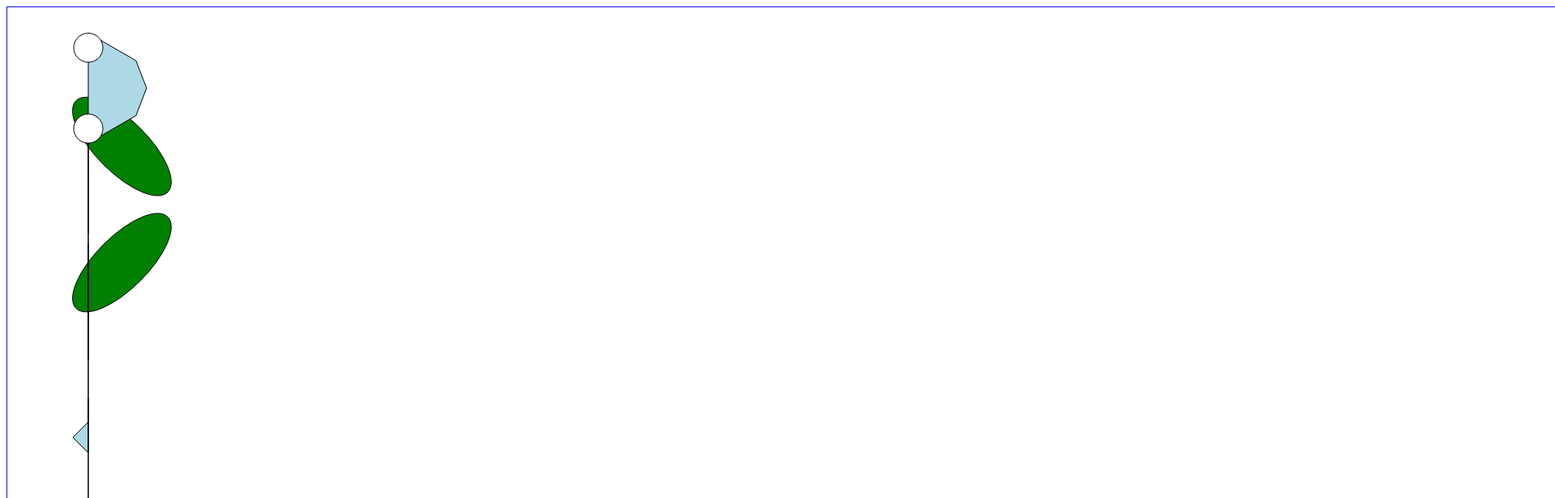
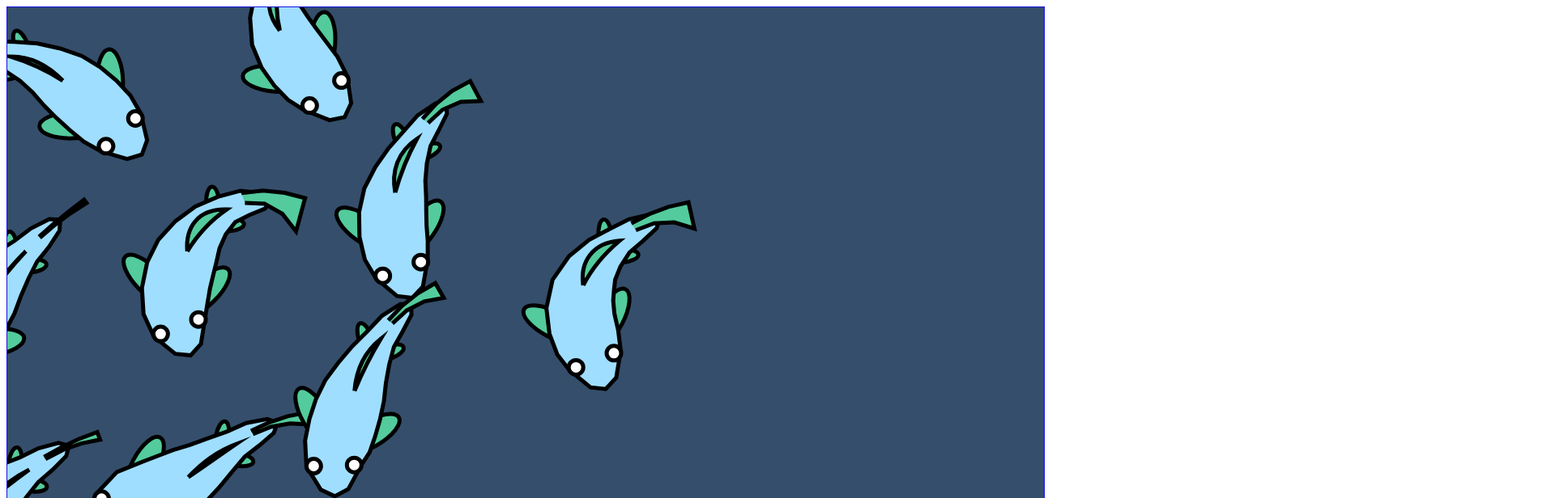
Before and after one commit to NolanDayn/procedural-fish-school, a plain HTML site: page index.html in a window 1280 px wide. Shown: the top 616 px of the page at 81% size, 1920 px wide, since content can reach past the window. Drawn offline with Linux system fonts and the light colour scheme.

Commit message:
BOIDs added for fish schooling

```diff
--- /dev/null
+++ b/scripts/boids.js
@@ -0,0 +1,210 @@
+var boids = [];
+let fishes = []
+
+function initBoids(numBoids) {
+    for (var i = 0; i < numBoids; i += 1) {
+        boids[boids.length] = {
+          x: Math.random() * width,
+          y: Math.random() * height,
+          dx: Math.random() * 10 - 5,
+          dy: Math.random() * 10 - 5,
+          history: [],
+        };
+    }
+
+    for (var i = 0; i < NUM_FISH; i++) {
+        fishes[i] = new Fish(new PVector(400 * i, 400*i), 0.5)
+        fishes[i].resolve(420 *i , 220 * i)
+        fishes[i].display(ctx)
+    }
+}
+
+function distance(boid1, boid2) {
+    return Math.sqrt(
+      (boid1.x - boid2.x) * (boid1.x - boid2.x) +
+        (boid1.y - boid2.y) * (boid1.y - boid2.y),
+    );
+}
+
+// TODO: This is naive and inefficient.
+function nClosestBoids(boid, n) {
+    // Make a copy
+    const sorted = boids.slice();
+    // Sort the copy by distance from `boid`
+    sorted.sort((a, b) => distance(boid, a) - distance(boid, b));
+    // Return the `n` closest
+    return sorted.slice(1, n + 1);
+}
+
+// Called initially and whenever the window resizes to update the canvas
+// size and width/height variables.
+function sizeCanvas() {
+    const canvas = document.getElementById("Canvas");
+    width = window.innerWidth;
+    height = window.innerHeight;
+    canvas.width = width;
+    canvas.height = height;
+}
+
+// Constrain a boid to within the window. If it gets too close to an edge,
+// nudge it back in and reverse its direction.
+function keepWithinBounds(boid) {
+    const margin = 400;
+    const turnFactor = 1;
+
+    if (boid.x < margin) {
+      boid.dx += turnFactor;
+    }
+    if (boid.x > width - margin) {
+      boid.dx -= turnFactor
+    }
+    if (boid.y < margin) {
+      boid.dy += turnFactor;
+    }
+    if (boid.y > height - margin) {
+      boid.dy -= turnFactor;
+    }
+}
+
+// Find the center of mass of the other boids and adjust velocity slightly to
+// point towards the center of mass.
+function flyTowardsCenter(boid) {
+    const centeringFactor = 0.005; // adjust velocity by this %
+
+    let centerX = 0;
+    let centerY = 0;
+    let numNeighbors = 0;
+
+    for (let otherBoid of boids) {
+      if (distance(boid, otherBoid) < VISUAL_RANGE) {
+        centerX += otherBoid.x;
+        centerY += otherBoid.y;
+        numNeighbors += 1;
+      }
+    }
+
+    if (numNeighbors) {
+      centerX = centerX / numNeighbors;
+      centerY = centerY / numNeighbors;
+
+      boid.dx += (centerX - boid.x) * centeringFactor;
+      boid.dy += (centerY - boid.y) * centeringFactor;
+    }
+  }
+
+  // Move away from other boids that are too close to avoid colliding
+  function avoidOthers(boid) {
+    const minDistance = DISTANCE_APART; // The distance to stay away from other boids
+    const avoidFactor = 0.05; // Adjust velocity by this %
+    let moveX = 0;
+    let moveY = 0;
+    for (let otherBoid of boids) {
+      if (otherBoid !== boid) {
+        if (distance(boid, otherBoid) < minDistance) {
+          moveX += boid.x - otherBoid.x;
+          moveY += boid.y - otherBoid.y;
+        }
+      }
+    }
+
+    boid.dx += moveX * avoidFactor;
+    boid.dy += moveY * avoidFactor;
+  }
+
+
+// Find the average velocity (speed and direction) of the other boids and
+// adjust velocity slightly to match.
+function matchVelocity(boid) {
+    const matchingFactor = 0.05; // Adjust by this % of average velocity
+
+    let avgDX = 0;
+    let avgDY = 0;
+    let numNeighbors = 0;
+
+    for (let otherBoid of boids) {
+      if (distance(boid, otherBoid) < VISUAL_RANGE) {
+        avgDX += otherBoid.dx;
+        avgDY += otherBoid.dy;
+        numNeighbors += 1;
+      }
+    }
+
+    if (numNeighbors) {
+      avgDX = avgDX / numNeighbors;
+      avgDY = avgDY / numNeighbors;
+
+      boid.dx += (avgDX - boid.dx) * matchingFactor;
+      boid.dy += (avgDY - boid.dy) * matchingFactor;
+    }
+  }
+
+  // Speed will naturally vary in flocking behavior, but real animals can't go
+  // arbitrarily fast.
+function limitSpeed(boid) {
+
+    const speed = Math.sqrt(boid.dx * boid.dx + boid.dy * boid.dy);
+    if (speed > SPEED_LIMIT) {
+        boid.dx = (boid.dx / speed) * SPEED_LIMIT;
+        boid.dy = (boid.dy / speed) * SPEED_LIMIT;
+    }
+}
+
+const DRAW_TRAIL = false;
+
+function drawBoid(ctx, boid) {
+    const angle = Math.atan2(boid.dy, boid.dx);
+    ctx.translate(boid.x, boid.y);
+    ctx.rotate(angle);
+    ctx.translate(-boid.x, -boid.y);
+    ctx.fillStyle = "#558cf4";
+    ctx.beginPath();
+    ctx.moveTo(boid.x, boid.y);
+    ctx.lineTo(boid.x - 15, boid.y + 5);
+    ctx.lineTo(boid.x - 15, boid.y - 5);
+    ctx.lineTo(boid.x, boid.y);
+    ctx.fill();
+    ctx.setTransform(1, 0, 0, 1, 0, 0);
+
+    if (DRAW_TRAIL) {
+      ctx.strokeStyle = "#558cf466";
+      ctx.beginPath();
+      ctx.moveTo(boid.history[0][0], boid.history[0][1]);
+      for (const point of boid.history) {
+        ctx.lineTo(point[0], point[1]);
+      }
+      ctx.stroke();
+    }
+}
+
+  // Main animation loop
+function animationLoop() {
+    // Update each boid
+    for (let boid of boids) {
+      // Update the velocities according to each rule
+      flyTowardsCenter(boid);
+      avoidOthers(boid);
+      matchVelocity(boid);
+      limitSpeed(boid);
+      keepWithinBounds(boid);
+
+      // Update the position based on the current velocity
+      boid.x += boid.dx;
+      boid.y += boid.dy;
+      boid.history.push([boid.x, boid.y])
+      boid.history = boid.history.slice(-50);
+    }
+
+    // Clear the canvas and redraw all the boids in their current positions
+    const ctx = document.getElementById("Canvas").getContext("2d");
+    ctx.clearRect(0, 0, width, height);
+    ctx.fillStyle = 'rgb(53, 78, 107)';
+    ctx.fillRect(0, 0, width, height);
+
+    for (var i = 0; i < fishes.length; i++){
+       fishes[i].resolve(boids[i].x, boids[i].y)
+       fishes[i].display(ctx)
+    }
+
+    // Schedule the next frame
+    window.requestAnimationFrame(animationLoop);
+}
--- a/scripts/fish.js
+++ b/scripts/fish.js
@@ -1,32 +1,33 @@
 class Fish {
 
-    constructor (origin) {
+    constructor (origin, scale) {
         // 12 segments, first 10 for body, last 2 for tail fin
-        this.fishSegLength = 48
+        this.fishSegLength = 48 * scale
         this.fishVertebrae = 12
         this.spine = new Chain(origin, this.fishVertebrae, this.fishSegLength, Math.PI/8)
 
-        this.bodyColor = (58, 124, 165);
-        this.finColor =  (129, 195, 215);
+        this.bodyColor = 'rgb(159, 222, 254)';
+        this.finColor =  'rgb(83, 203, 157)';
 
         // Width of the fish at each vertabra
         this.bodyWidth = [68, 81, 84, 83, 77, 64, 51, 38, 32, 19];
+
+        // Scale all parts of fish for desired scale
+        for (var i =0; i < this.bodyWidth.length; i++) {
+            this.bodyWidth[i] = this.bodyWidth[i] * scale
+        }
+
+        this.pecFinWidth = 32 * scale
+        this.pecFinLen   = 80 * scale
+        this.venFinWidth = 16 * scale
+        this.venFinLen   = 40 * scale
+        this.eyeRadius   = 18 * scale
     }
 
     resolve (targetX, targetY) {
         let headPos = this.spine.joints[0]
-        let currentDirection = this.spine.joints[1].heading(headPos);
 
         let targetPos = new PVector(targetX, targetY)
-
-        // Check if we have reached target Pos
-        if (headPos.sub(targetPos).getMag() < 10) {
-            return;
-        }
-
-        if (relativeAngleDiff(headPos.heading(targetPos), currentDirection) > 1 ) {
-            return;
-        }
 
         //targetPos = targetPos.add(headPos.heading());
         this.spine.resolve(targetPos);
@@ -47,8 +48,7 @@ class Fish {
         // A quick workaround is to compute the angle difference from the head to the middle of the fish, and then
         // from the middle of the fish to the tail.
         let headToTail = headToMid1 + relativeAngleDiff(a[6], a[11]);
-        console.log(headToTail)
-
+        ctx.lineWidth = 5;
         ctx.beginPath();
         for (var i = 0; i < this.fishVertebrae; i++)
         {
@@ -58,16 +58,24 @@ class Fish {
 
         // Pectoral Fins
         ctx.beginPath()
-        ctx.fillStyle = "green"
-        ctx.ellipse(this.getPosX(3, Math.PI/3, 0), this.getPosY(3, Math.PI/3, 0), 32, 80, a[2] + Math.PI/4, 0, 2 * Math.PI)
+        ctx.fillStyle = this.finColor
+        ctx.ellipse(this.getPosX(3, Math.PI/3, 0), this.getPosY(3, Math.PI/3, 0), this.pecFinWidth, this.pecFinLen, a[2] + Math.PI/4, 0, 2 * Math.PI)
         ctx.fill()
         ctx.stroke()
         ctx.beginPath()
-        ctx.ellipse(this.getPosX(3, -Math.PI/3, 0), this.getPosY(3, -Math.PI/3, 0), 32, 80, a[2] - Math.PI/4, 0, 2 * Math.PI)
-
+        ctx.ellipse(this.getPosX(3, -Math.PI/3, 0), this.getPosY(3, -Math.PI/3, 0), this.pecFinWidth, this.pecFinLen, a[2] - Math.PI/4, 0, 2 * Math.PI)
         ctx.fill()
         ctx.stroke()
         // Ventral Fins
+        ctx.beginPath()
+        ctx.fillStyle = this.finColor
+        ctx.ellipse(this.getPosX(7, Math.PI/3, 0), this.getPosY(7, Math.PI/3, 0), this.venFinWidth, this.venFinLen, a[6] + Math.PI/4, 0, 2 * Math.PI)
+        ctx.fill()
+        ctx.stroke()
+        ctx.beginPath()
+        ctx.ellipse(this.getPosX(7, -Math.PI/3, 0), this.getPosY(7, -Math.PI/3, 0), this.venFinWidth, this.venFinLen, a[6] - Math.PI/4, 0, 2 * Math.PI)
+        ctx.fill()
+        ctx.stroke()
 
         // Side 1 of the body
         ctx.beginPath();
@@ -100,20 +108,21 @@ class Fish {
         ctx.lineTo(this.getPosX(0, Math.PI/2, 0), this.getPosY(0, Math.PI/2, 0));
         ctx.lineTo(this.getPosX(1, Math.PI/2, 0), this.getPosY(1, Math.PI/2, 0));
         ctx.lineTo(this.getPosX(2, Math.PI/2, 0), this.getPosY(2, Math.PI/2, 0));
-        ctx.fillStyle = "lightblue";
+        ctx.fillStyle = this.bodyColor;
         ctx.fill()
         ctx.stroke();
 
+        // eyes
         ctx.beginPath();
-        // eyes
-        ctx.ellipse(this.getPosX(0, Math.PI/2, -18), this.getPosY(0, Math.PI/2, -18), 18, 18, Math.PI/2, 0, 2 * Math.PI)
-        ctx.fillStyle = "white";
+        ctx.ellipse(this.getPosX(0, Math.PI/2, -this.eyeRadius), this.getPosY(0, Math.PI/2, -this.eyeRadius), this.eyeRadius, this.eyeRadius, Math.PI/2, 0, 2 * Math.PI)
+        ctx.fillStyle = 'rgb(255, 255, 255)';
         ctx.fill()
         ctx.stroke();
         ctx.beginPath();
-        ctx.ellipse(this.getPosX(0, -Math.PI/2, -18), this.getPosY(0, -Math.PI/2, -18), 18, 18, Math.PI/2, 0, 2 * Math.PI)
+        ctx.ellipse(this.getPosX(0, -Math.PI/2, -this.eyeRadius), this.getPosY(0, -Math.PI/2, -this.eyeRadius), this.eyeRadius, this.eyeRadius, Math.PI/2, 0, 2 * Math.PI)
         ctx.fill()
         ctx.stroke();
+
 
         // Claudal (Tail) Fin
         ctx.beginPath();
@@ -127,7 +136,7 @@ class Fish {
             ctx.lineTo(j[i].x + Math.cos(a[i] + Math.PI/2) * tailWidth, j[i].y + Math.sin(a[i] + Math.PI/2) * tailWidth);
         }
 
-        ctx.fillStyle = 'green'
+        ctx.fillStyle = this.finColor
         ctx.fill()
         ctx.stroke();
 
@@ -137,9 +146,6 @@ class Fish {
         ctx.moveTo(j[4].x, j[4].y)
         ctx.bezierCurveTo(j[5].x, j[5].y, j[6].x, j[6].y, j[7].x, j[7].y)
         ctx.bezierCurveTo(j[6].x + Math.cos(a[6] + Math.PI/2) * headToMid2 * 16, j[6].y + Math.sin(a[6] + Math.PI/2) * headToMid2 * 16, j[5].x + Math.cos(a[5] + Math.PI/2) * headToMid1 * 16, j[5].y + Math.sin(a[5] + Math.PI/2) * headToMid1 * 16, j[4].x, j[4].y)
-        //vertex(j.get(4).x, j.get(4).y);
-        //bezierVertex(j.get(5).x, j.get(5).y, j.get(6).x, j.get(6).y, j.get(7).x, j.get(7).y);
-        //bezierVertex(j.get(6).x + cos(a.get(6) + PI/2) * headToMid2 * 16, j.get(6).y + sin(a.get(6) + PI/2) * headToMid2 * 16, j.get(5).x + cos(a.get(5) + PI/2) * headToMid1 * 16, j.get(5).y + sin(a.get(5) + PI/2) * headToMid1 * 16, j.get(4).x, j.get(4).y);
         ctx.fill()
         ctx.stroke();
     // === END DORSAL FIN ===
--- a/scripts/main.js
+++ b/scripts/main.js
@@ -2,69 +2,26 @@ const canvas = document.getElementById("Canvas");
 const ctx = canvas.getContext("2d");
 let canvasElem = document.querySelector("canvas");
 
-//ctx.beginPath();
+const NUM_FISH       = 20
+const DISTANCE_APART = 250
+const VISUAL_RANGE   = 400; //Should be larger than distance apart
+const SPEED_LIMIT    = 15
 
-// Set start-point
-//ctx.moveTo(20,20);
 
-// Set sub-points
-//ctx.lineTo(100,20);
-//ctx.lineTo(175,100);
-//ctx.lineTo(20,100);
-
-// Set end-point
-//ctx.lineTo(20,20);
-
-// Stroke it (do the drawing)
-//ctx.stroke();
-
-origin = new PVector(100,100)
-
-spine = new Chain(origin, 12, 32, Math.PI/8);
-console.log(spine)
-//spine.display(ctx)
-console.log(spine)
-
-let mouseX
-let mouseY
-
-function getMousePos(canvas, event) {
-    let rect = canvas.getBoundingClientRect();
-    mouseX = event.clientX - rect.left;
-    mouseY = event.clientY - rect.top;
+for (var i = 0; i < NUM_FISH; i++) {
+    fishes[i] = new Fish(new PVector(400 * i, 400*i), 0.5)
+    fishes[i].resolve(420 *i , 220 * i)
+    fishes[i].display(ctx)
 }
 
+window.onload = () => {
+    // Make sure the canvas always fills the whole window
+    window.addEventListener("resize", sizeCanvas, false);
+    sizeCanvas();
 
-canvasElem.addEventListener("mousedown", function (e) {
-    getMousePos(canvasElem, e);
-    new_pos = new PVector(mouseX, mouseY)
-    fish.resolve(mouseX , mouseY)
-    //console.log(spine)
-    ctx.clearRect(0, 0, canvas.width, canvas.height)
-    fish.display(ctx)
+    console.log(fishes)
+    initBoids(NUM_FISH);
 
-});
-
-canvasElem.onmousemove = function(event) {moveFish(event)};
-
-function moveFish(e) {
-    let x = e.clientX;
-    let y = e.clientY;
-    new_pos = new PVector(x, y)
-    fish.resolve(x , y)
-    //console.log(spine)
-    ctx.clearRect(0, 0, canvas.width, canvas.height)
-    fish.display(ctx)
-}
-/*
-
-  spine.resolve(new PVector(300,300));
-  console.log(spine)
-  ctx.clearRect(0, 0, canvas.width, canvas.height)
-  spine.display(ctx)
-*/
-
-fishOrigin = new PVector(100,100)
-fish = new Fish(fishOrigin)
-console.log(fish)
-fish.display(ctx)
+    // Schedule the main animation loop
+    window.requestAnimationFrame(animationLoop);
+};
```
Also changed, not shown: index.html (+1 -0 lines), scripts/chain.js (+0 -8 lines).
